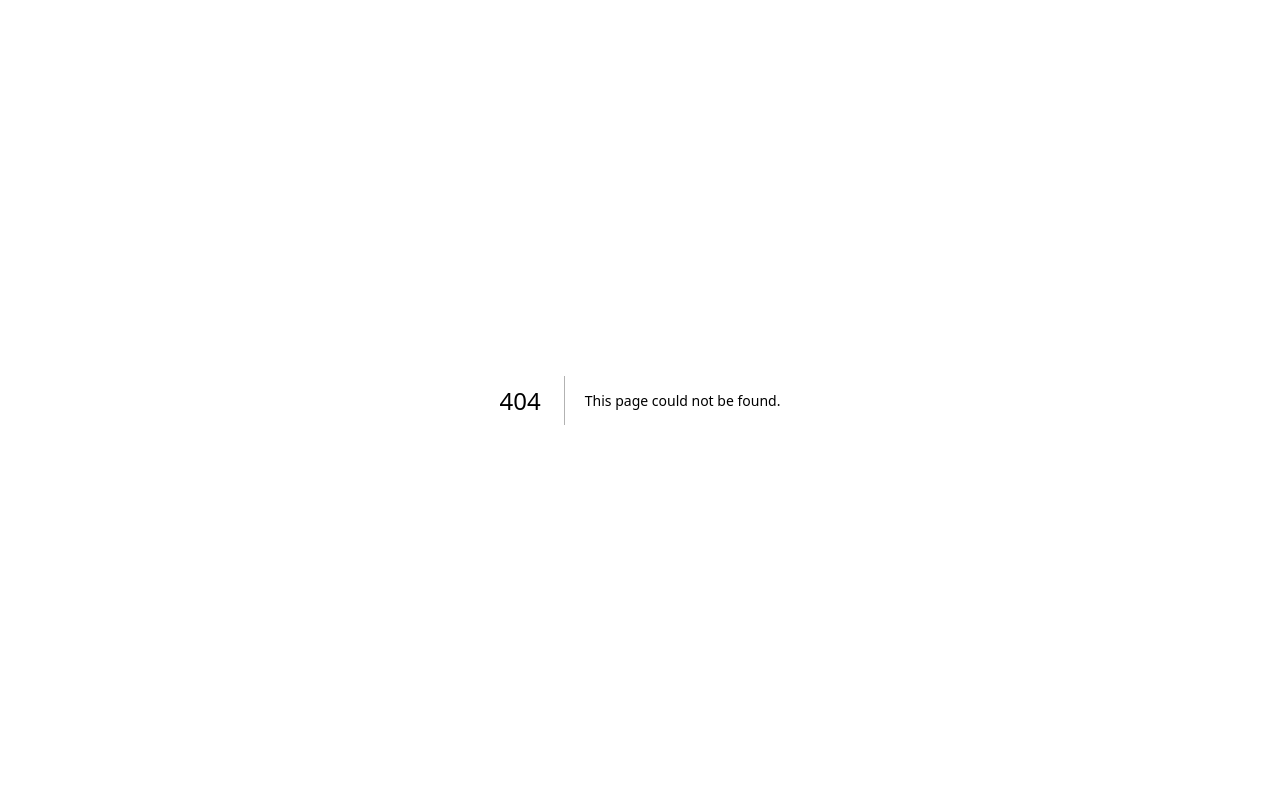
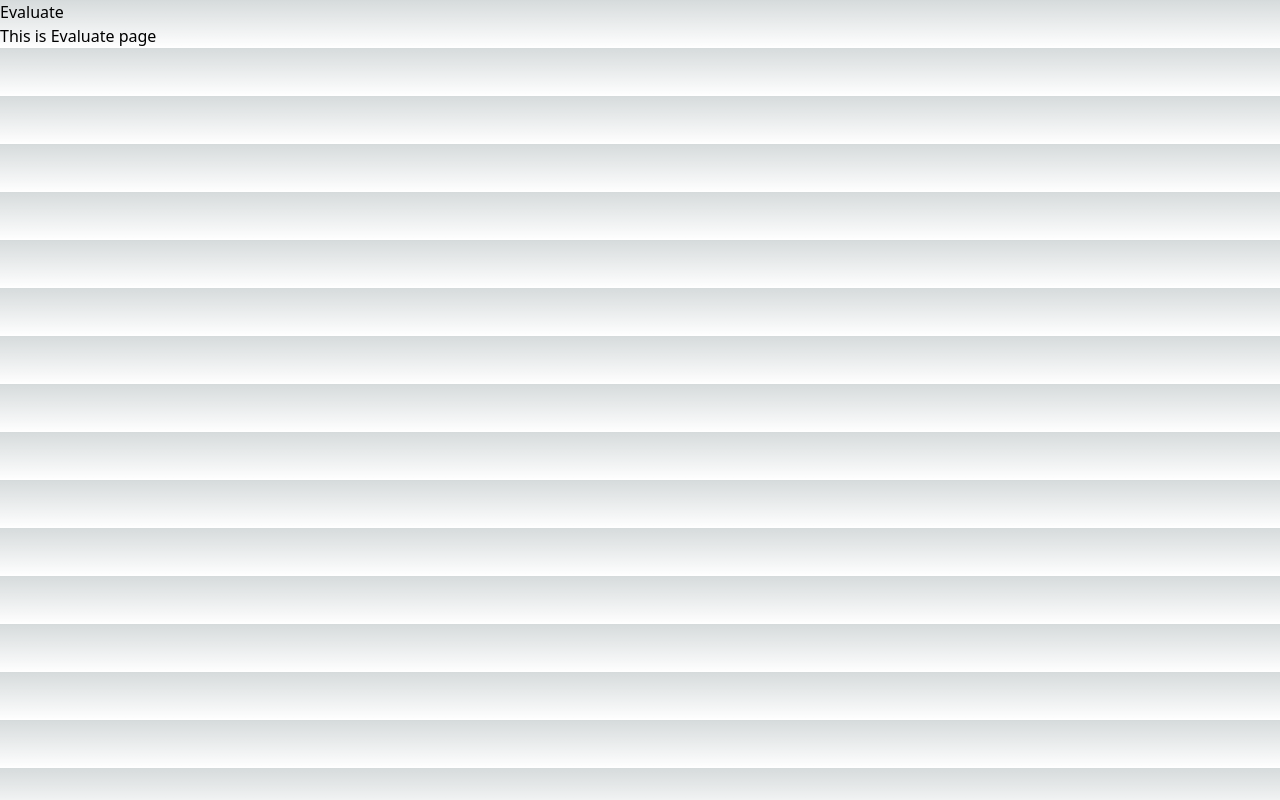
Before and after one commit to ShapeProject/circuit_breaker, a Next.js app in the folder pkgs/frontend/: page /evaluate in a window 1280 px wide. Before the commit this address had no page. Built offline with nearby package versions, Linux system fonts and the light colour scheme.

Commit message:
made pages

```diff
--- /dev/null
+++ b/pkgs/frontend/pages/evaluate.tsx
@@ -0,0 +1,9 @@
+
+export default function Evaluate() {
+    return (
+      <>
+          <h1>Evaluate</h1>
+          <p>This is Evaluate page</p>
+      </>
+    )
+  }
--- /dev/null
+++ b/pkgs/frontend/pages/my-page.tsx
@@ -0,0 +1,9 @@
+
+export default function MyPage() {
+  return (
+    <>
+        <h1>My Page</h1>
+        <p>This is my page</p>
+    </>
+  )
+}
--- /dev/null
+++ b/pkgs/frontend/pages/verify.tsx
@@ -0,0 +1,9 @@
+
+export default function Verify() {
+    return (
+      <>
+          <h1>Verify</h1>
+          <p>This is Verify ページ</p>
+      </>
+    )
+  }
```
